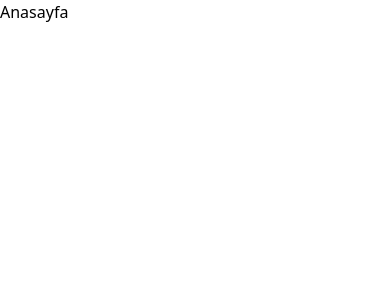
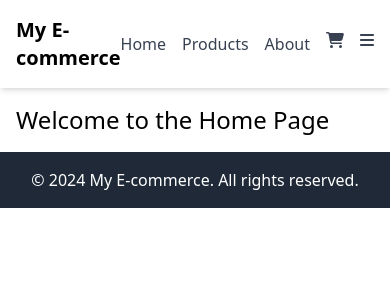
Before and after one commit to OrhanKal/e-commerce, a React app in the folder e-commerce/: page / in a window 390 px wide. Shown: the top 300 px of the page. Built offline with nearby package versions, Linux system fonts and the light colour scheme; the HTML template or start-up script is replaced by a standard one.

Commit message:
create components

```diff
--- a/e-commerce/package.json
+++ b/e-commerce/package.json
@@ -10,6 +10,8 @@
     "preview": "vite preview"
   },
   "dependencies": {
+    "@fortawesome/free-solid-svg-icons": "^6.6.0",
+    "@fortawesome/react-fontawesome": "^0.2.2",
     "autoprefixer": "^10.4.20",
     "axios": "^1.7.7",
     "postcss": "^8.4.47",
--- a/e-commerce/src/App.jsx
+++ b/e-commerce/src/App.jsx
@@ -1,32 +1,20 @@
 import { BrowserRouter as Router, Route, Switch } from 'react-router-dom';
-import axios from 'axios';
-import { ToastContainer } from 'react-toastify';
-import 'react-toastify/dist/ReactToastify.css';
-import { toast } from 'react-toastify';
-
-const notify = () => toast("Bildirim!");
-
-// notify() fonksiyonunu bir olayda çağırabilirsiniz.
-
-
-const fetchData = async () => {
-  const response = await axios.get('https://api.example.com/data');
-  console.log(response.data);
-};
+import Header from './layout/Header';
+import Footer from './layout/Footer';
+import HomePage from './pages/HomePage';
+import PageContent from './layout/PageContent';
 
 function App() {
   return (
     <Router>
-      <ToastContainer />
-      <Switch>
-        <Route path="/" exact>
-          <h1>Anasayfa</h1>
-        </Route>
-        <Route path="/hakkimizda">
-          <h1>Hakkımızda</h1>
-        </Route>
-        {/* Diğer route'lar burada */}
-      </Switch>
+      <Header />
+      <PageContent>
+        <Switch>
+          <Route exact path="/" component={HomePage} />
+          {/* Diğer sayfalar buraya eklenebilir */}
+        </Switch>
+      </PageContent>
+      <Footer />
     </Router>
   );
 }
--- /dev/null
+++ b/e-commerce/src/layout/Footer.jsx
@@ -0,0 +1,9 @@
+const Footer = () => {
+    return (
+      <footer className="p-4 bg-gray-800 text-white text-center">
+        <p>&copy; 2024 My E-commerce. All rights reserved.</p>
+      </footer>
+    );
+  };
+
+  export default Footer;
--- /dev/null
+++ b/e-commerce/src/layout/Header.jsx
@@ -0,0 +1,20 @@
+import { Link } from 'react-router-dom';
+import { FontAwesomeIcon } from '@fortawesome/react-fontawesome';
+import { faShoppingCart, faBars } from '@fortawesome/free-solid-svg-icons';
+
+const Header = () => {
+  return (
+    <header className="flex justify-between items-center p-4 bg-white shadow-md">
+      <div className="text-xl font-bold">My E-commerce</div>
+      <nav className="flex space-x-4">
+        <Link to="/" className="text-gray-700">Home</Link>
+        <Link to="/products" className="text-gray-700">Products</Link>
+        <Link to="/about" className="text-gray-700">About</Link>
+        <FontAwesomeIcon icon={faShoppingCart} className="text-gray-700" />
+        <FontAwesomeIcon icon={faBars} className="text-gray-700 md:hidden" />
+      </nav>
+    </header>
+  );
+};
+
+export default Header;
--- /dev/null
+++ b/e-commerce/src/layout/PageContent.jsx
@@ -0,0 +1,9 @@
+const PageContent = ({ children }) => {
+  return (
+    <div className="container mx-auto p-4">
+      {children}  {/* Burada children'ı kullanarak içerikleri gösteriyoruz */}
+    </div>
+  );
+};
+
+export default PageContent;
--- /dev/null
+++ b/e-commerce/src/pages/HomePage.jsx
@@ -0,0 +1,10 @@
+// src/pages/HomePage.jsx
+const HomePage = () => {
+  return (
+    <div>
+      <h1 className="text-2xl">Welcome to the Home Page</h1>
+    </div>
+  );
+};
+
+export default HomePage;
--- a/e-commerce/tailwind.config.js
+++ b/e-commerce/tailwind.config.js
@@ -1,6 +1,9 @@
 /** @type {import('tailwindcss').Config} */
 export default {
-  content: [],
+  content: [
+    "./index.html",
+    "./src/**/*.{js,jsx,ts,tsx}",
+  ],
   theme: {
     extend: {},
   },
```
Also changed, not shown: 1 other file (tests, documents, lock files or other folders).
